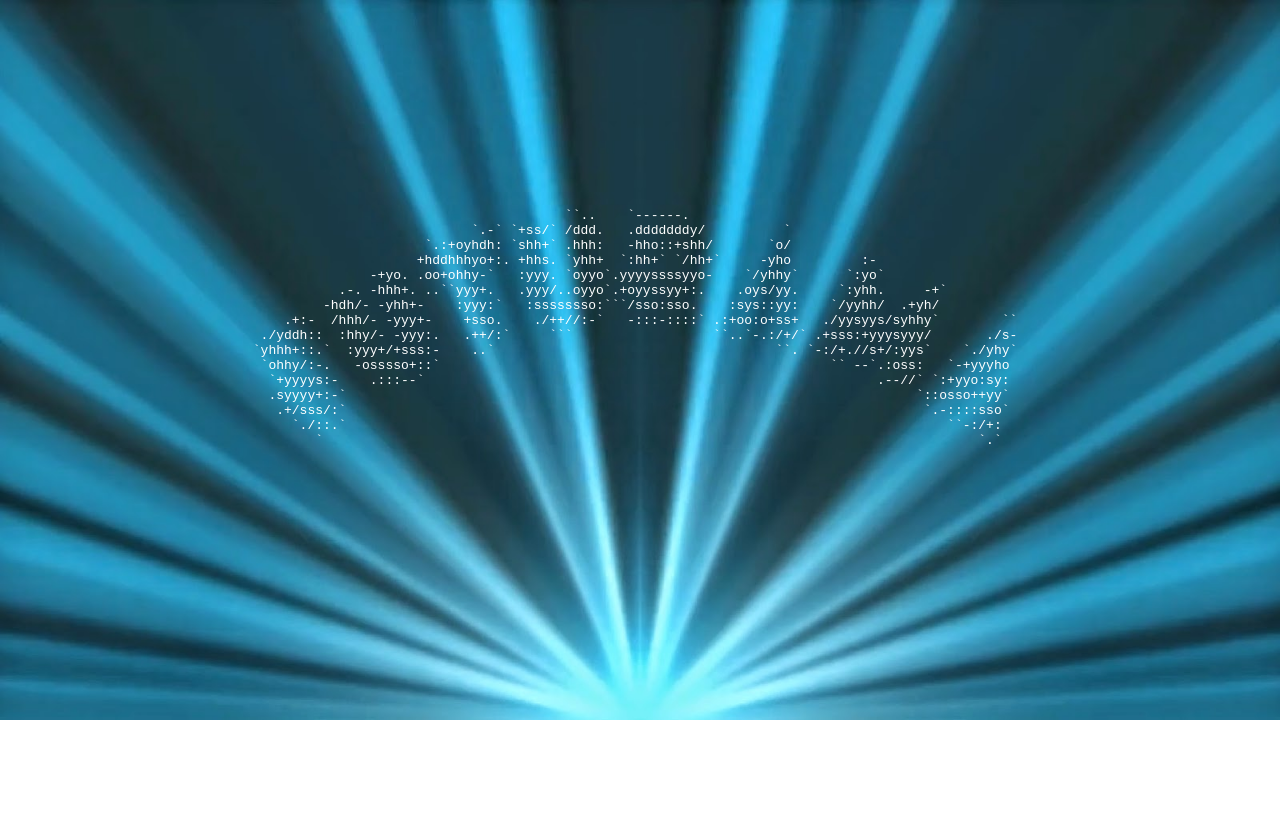
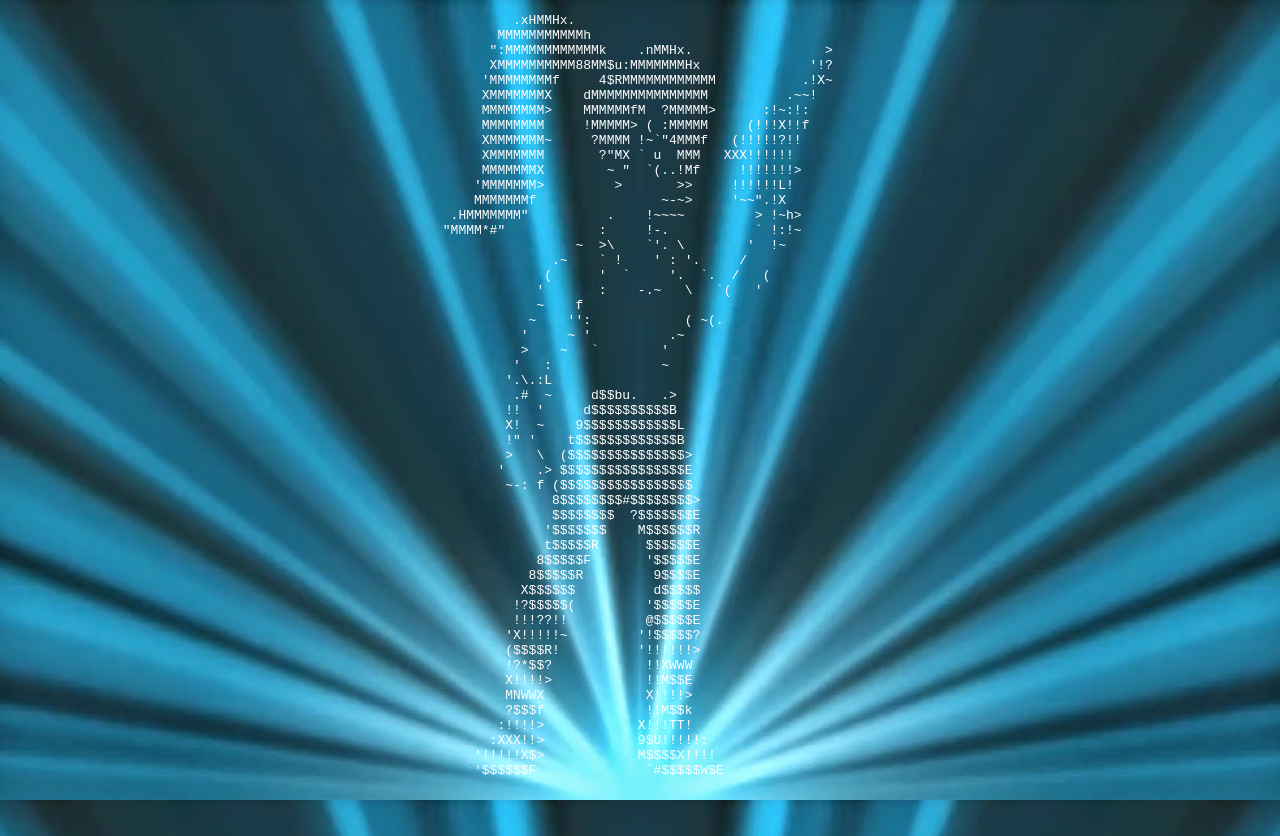
Before and after one commit to prakash118/git-branching-futurama, a website: page src/index.html in a window 1280 px wide. Before the commit the page ends 800 px from the top, so only its background shows below. Drawn offline with Linux system fonts and the light colour scheme.

Commit message:
added leela

````diff
--- a/src/index.html
+++ b/src/index.html
@@ -13,7 +13,7 @@
         background-size: 100%;
       }
       .wrapper{
-        width: 790px;
+        width: 410px;
         margin: 0 auto;
       }
       pre {
@@ -25,38 +25,60 @@
     <div class="wrapper">
 
     <pre>
+          .xHMMHx.
+        MMMMMMMMMMMh
+       ":MMMMMMMMMMMMk    .nMMHx.                 >
+       XMMMMMMMMMM88MM$u:MMMMMMMHx              '!?
+      'MMMMMMMMf     4$RMMMMMMMMMMMM           .!X~
+      XMMMMMMMX    dMMMMMMMMMMMMMMM          .~~!
+      MMMMMMMM>    MMMMMMfM  ?MMMMM>      :!~:!:
+      MMMMMMMM     !MMMMM> ( :MMMMM     (!!!X!!f
+      XMMMMMMM~     ?MMMM !~`"4MMMf   (!!!!!?!!
+      XMMMMMMM       ?"MX ` u  MMM   XXX!!!!!!
+      MMMMMMMX        ~ "  `(..!Mf     !!!!!!!>
+     'MMMMMMM>         >       >>     !!!!!!L!
+     MMMMMMMf                ~-~>     '~~".!X
+  .HMMMMMMM"          .    !~~~~         > !~h>
+ "MMMM*#"            :     !-.           ` !:!~
+                  ~  >\    `'. \        '  !~
+               .~    ` !    ' : '.     /
+              (      '  `     '.  `.  /   (
+             '       :    -.~   \   `(   '
+             ~    f
+            ~    '':            ( ~(.
+           '     ~ '          .~
+           >    ~   `        '
+          '   :              ~
+         '.\.:L
+          .#  ~     d$$bu.   .>
+         !!  '     d$$$$$$$$$$B
+         X!  ~    9$$$$$$$$$$$$L
+         !" '    t$$$$$$$$$$$$$B
+         >   \  ($$$$$$$$$$$$$$$>
+        '    .> $$$$$$$$$$$$$$$$E
+         ~-: f ($$$$$$$$$$$$$$$$$
+               8$$$$$$$$#$$$$$$$$>
+               $$$$$$$$  ?$$$$$$$E
+              '$$$$$$$    M$$$$$$R
+              t$$$$$R      $$$$$$E
+             8$$$$$F       '$$$$$E
+            8$$$$$R         9$$$$E
+           X$$$$$$          d$$$$$
+          !?$$$$$(         '$$$$$E
+          !!!??!!          @$$$$$E
+         'X!!!!!~         '!$$$$$?
+         ($$$$R!          '!!!!!!>
+         !?*$$?            !!XWWW
+         X!!!!>            !!M$$E
+         MNWWX             X!!!!>
+         ?$$$f             !!M$$k
+        :!!!!>            X!!!TT!
+       :XXX!!>            9$U!!!!!:
+     '!!!!!X$>            M$$$$X!!!!
+     '$$$$$$F              `#$$$$$W$E
 
 
-
-
-
-
-
-
-
-
-
-
-
-                                         ``..    `------.
-                             `.-` `+ss/` /ddd.   .dddddddy/          `
-                       `.:+oyhdh: `shh+` .hhh:   -hho::+shh/       `o/
-                      +hddhhhyo+:. +hhs. `yhh+  `:hh+` `/hh+`     -yho         :-
-                -+yo. .oo+ohhy-`   :yyy. `oyyo`.yyyyssssyyo-    `/yhhy`      `:yo`
-            .-. -hhh+. ..``yyy+.   .yyy/..oyyo`.+oyyssyy+:.    .oys/yy.     `:yhh.     -+`
-          -hdh/- -yhh+-    :yyy:`   :ssssssso:```/sso:sso.    :sys::yy:    `/yyhh/  .+yh/
-     .+:-  /hhh/- -yyy+-    +sso.    ./++//:-`   -:::-::::` .:+oo:o+ss+   ./yysyys/syhhy`        ``
-  ./yddh::  :hhy/- -yyy:.   .++/:`     ```                  ``..`-.:/+/` .+sss:+yyysyyy/       ./s-
- `yhhh+::.`  :yyy+/+sss:-    ..`                                    ``. `-:/+.//s+/:yys`    `./yhy`
-  `ohhy/:-.   -osssso+::`                                                  `` --`.:oss:   `-+yyyho
-   `+yyyys:-    .:::--`                                                          .--//` `:+yyo:sy:
-   .syyyy+:-`                                                                         `::osso++yy`
-    .+/sss/:`                                                                          `.-::::sso`
-      `./::.`                                                                             ``-:/+:
-         `                                                                                    `.`
-
-
-    </pre>
+         </pre>
 
     </div>
 </body>
````
